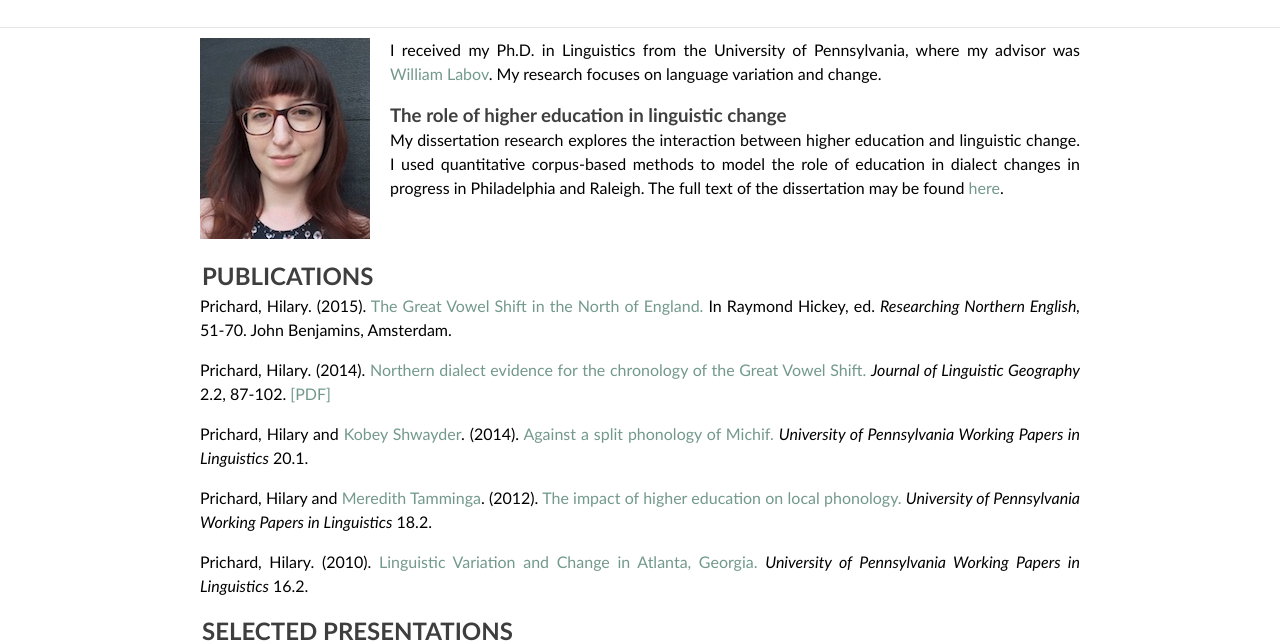
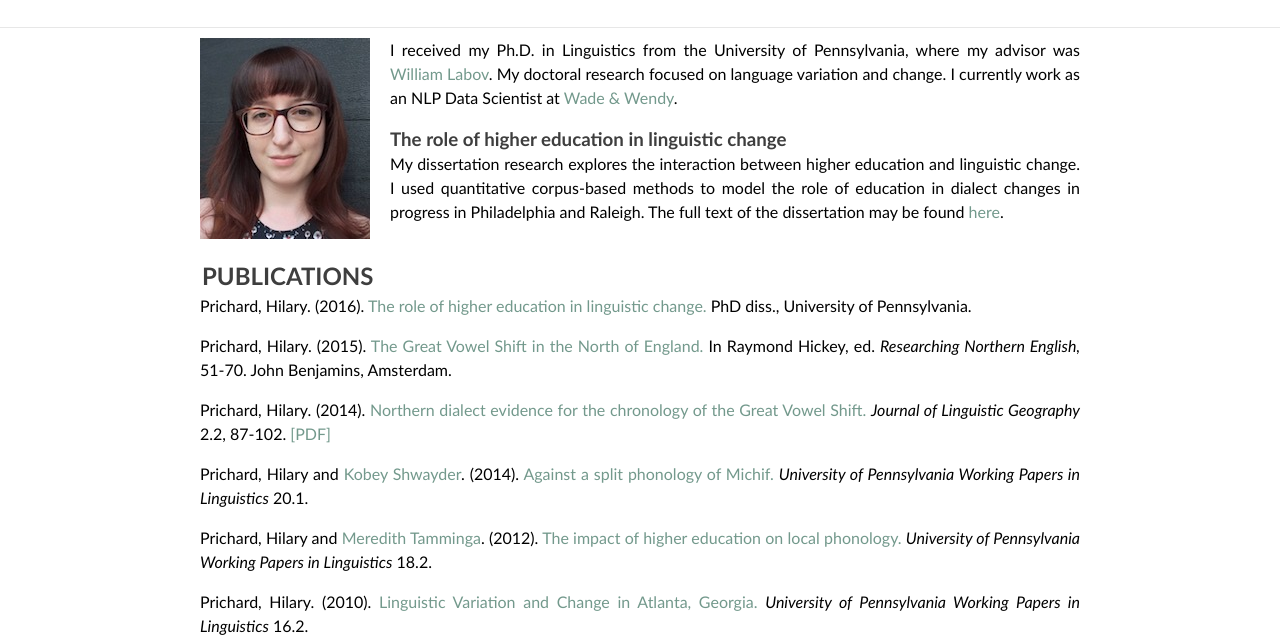
Before and after one commit to hilaryp/hilaryp.github.io, a plain HTML site: page index.html in a window 1280 px wide. Shown: the part 115-759 px from the top of the page. Drawn offline with Linux system fonts and the light colour scheme.

Commit message:
Update index.html

```diff
--- a/index.html
+++ b/index.html
@@ -53,8 +53,9 @@ Released   : 20130425
 
 	<p>I received my Ph.D. in Linguistics from the University of
 	   Pennsylvania, where my advisor was
-	   <a href="http://www.ling.upenn.edu/~wlabov/">William Labov</a>. My research
-	   focuses on language variation and change.</p>
+	   <a href="http://www.ling.upenn.edu/~wlabov/">William Labov</a>. My doctoral research
+	   focused on language variation and change. I currently work as an NLP Data Scientist at
+		<a href="https://wadeandwendy.ai/">Wade & Wendy</a>.</p>
 
 	<h3>The role of higher education in linguistic change</h3>
 	<p>My dissertation research explores the interaction between higher education
@@ -65,6 +66,8 @@ Released   : 20130425
 
 
 	<h2 class="text_line">Publications</h2>
+
+	<p>Prichard, Hilary. (2016). <a href="https://repository.upenn.edu/edissertations/1955/">The role of higher education in linguistic change.</a> PhD diss., University of Pennsylvania.</p>
 
 	<p>Prichard, Hilary. (2015). <a href="https://benjamins.com/#catalog/books/veaw.g55.03pri/details">The Great Vowel Shift in the North of England.</a> In Raymond Hickey, ed.
 	   <i>Researching Northern English,</i> 51-70. John Benjamins, Amsterdam.</p>
```
